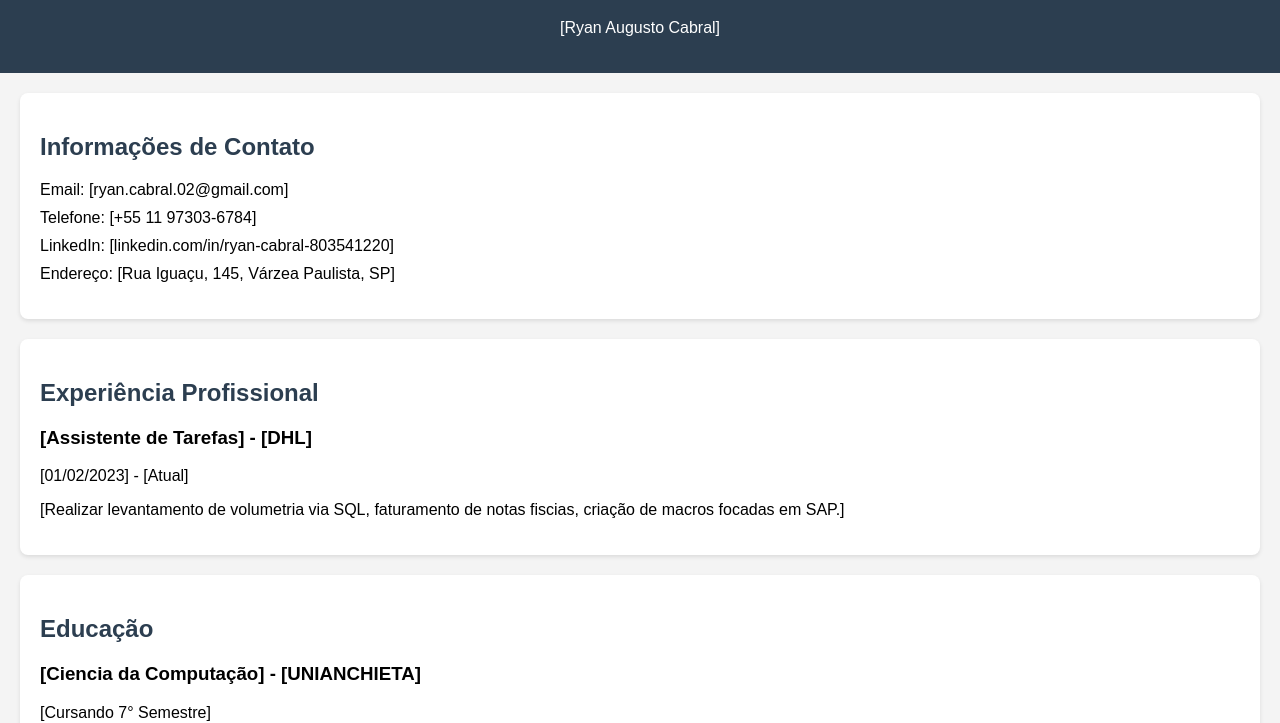
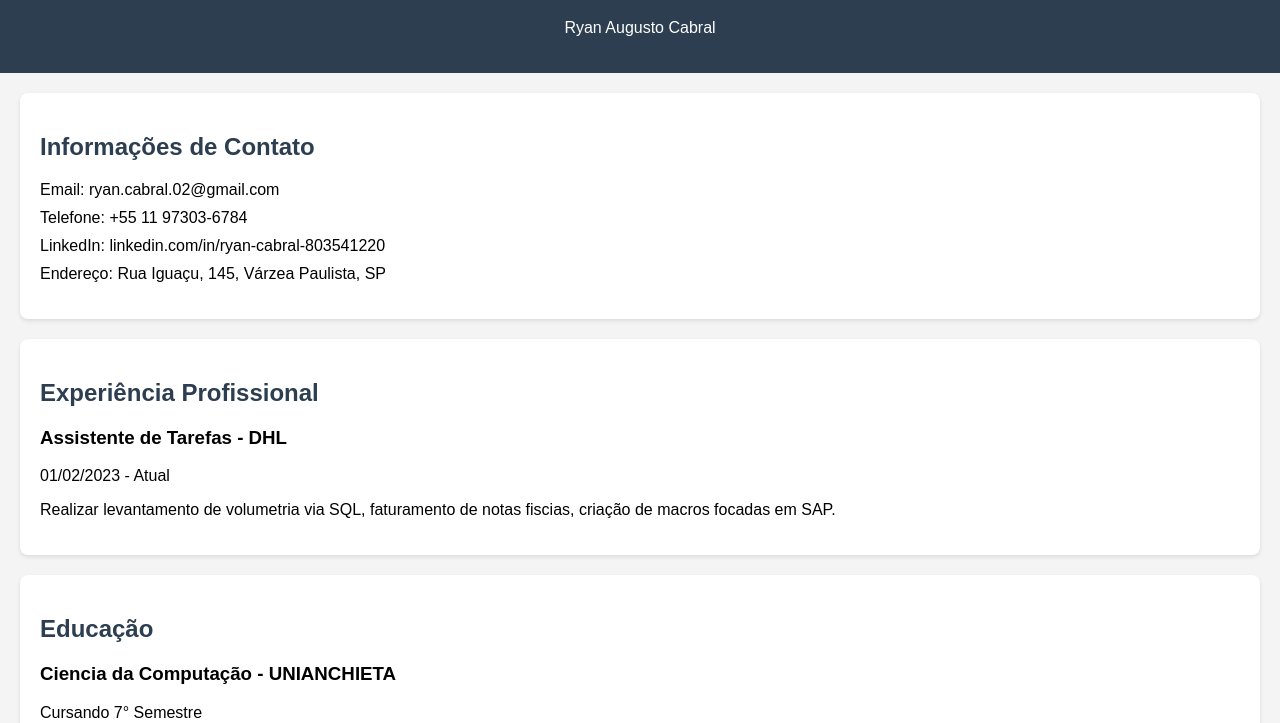
Before and after one commit to RyanCabral1/RyanCabral1.github.io, a plain HTML site: page index.html in a window 1280 px wide. Shown: the part 81-804 px from the top of the page. Drawn offline with Linux system fonts and the light colour scheme.

Commit message:
Update index.html

```diff
--- a/index.html
+++ b/index.html
@@ -3,7 +3,7 @@
 <head>
     <meta charset="UTF-8">
     <meta name="viewport" content="width=device-width, initial-scale=1.0">
-    <title>Currículo - [Ryan Cabral]</title>
+    <title>Currículo - Ryan Cabral</title>
     <style>
         body {
             font-family: Arial, sans-serif;
@@ -55,34 +55,34 @@
 </head>
 <body>
     <header>
-        <h1>[Ryan Cabral]</h1>
-        <p>[Ryan Augusto Cabral]</p>
+        <h1>Ryan Cabral</h1>
+        <p>Ryan Augusto Cabral</p>
     </header>
 
     <section>
         <h2>Informações de Contato</h2>
         <ul class="contact-info">
-            <li>Email: [ryan.cabral.02@gmail.com]</li>
-            <li>Telefone: [+55 11 97303-6784]</li>
-            <li>LinkedIn: [linkedin.com/in/ryan-cabral-803541220]</li>
-            <li>Endereço: [Rua Iguaçu, 145, Várzea Paulista, SP]</li>
+            <li>Email: ryan.cabral.02@gmail.com</li>
+            <li>Telefone: +55 11 97303-6784</li>
+            <li>LinkedIn: linkedin.com/in/ryan-cabral-803541220</li>
+            <li>Endereço: Rua Iguaçu, 145, Várzea Paulista, SP</li>
         </ul>
     </section>
 
     <section class="experience">
         <h2>Experiência Profissional</h2>
         <div class="experience-item">
-            <h3>[Assistente de Tarefas] - [DHL]</h3>
-            <p>[01/02/2023] - [Atual]</p>
-            <p>[Realizar levantamento de volumetria via SQL, faturamento de notas fiscias, criação de macros focadas em SAP.]</p>
+            <h3>Assistente de Tarefas - DHL</h3>
+            <p>01/02/2023 - Atual</p>
+            <p>Realizar levantamento de volumetria via SQL, faturamento de notas fiscias, criação de macros focadas em SAP.</p>
         </div>
     </section>
 
     <section class="education">
         <h2>Educação</h2>
         <div class="education-item">
-            <h3>[Ciencia da Computação] - [UNIANCHIETA]</h3>
-            <p>[Cursando 7° Semestre]</p>
+            <h3>Ciencia da Computação - UNIANCHIETA</h3>
+            <p>Cursando 7° Semestre</p>
         </div>
     </section>
 
```
